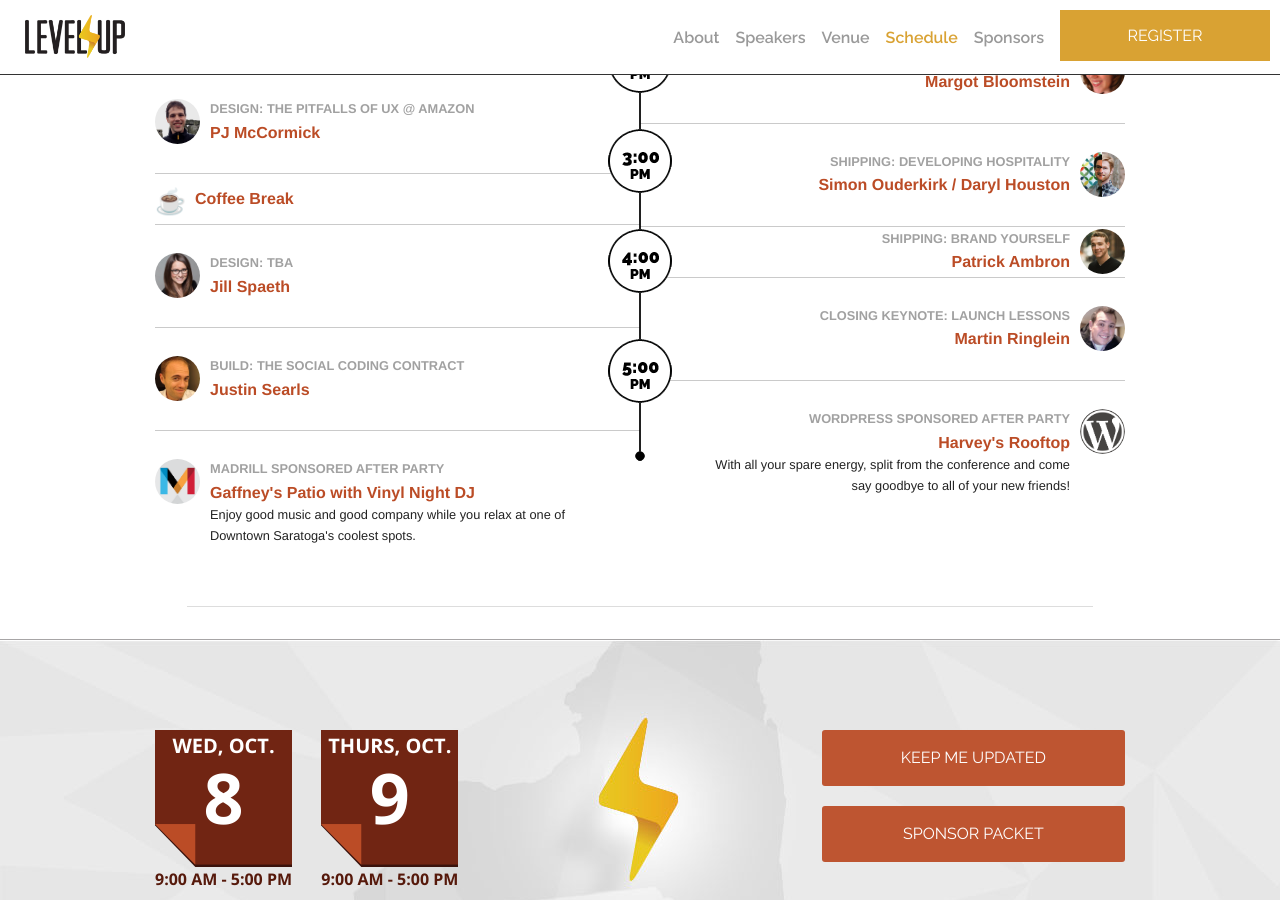
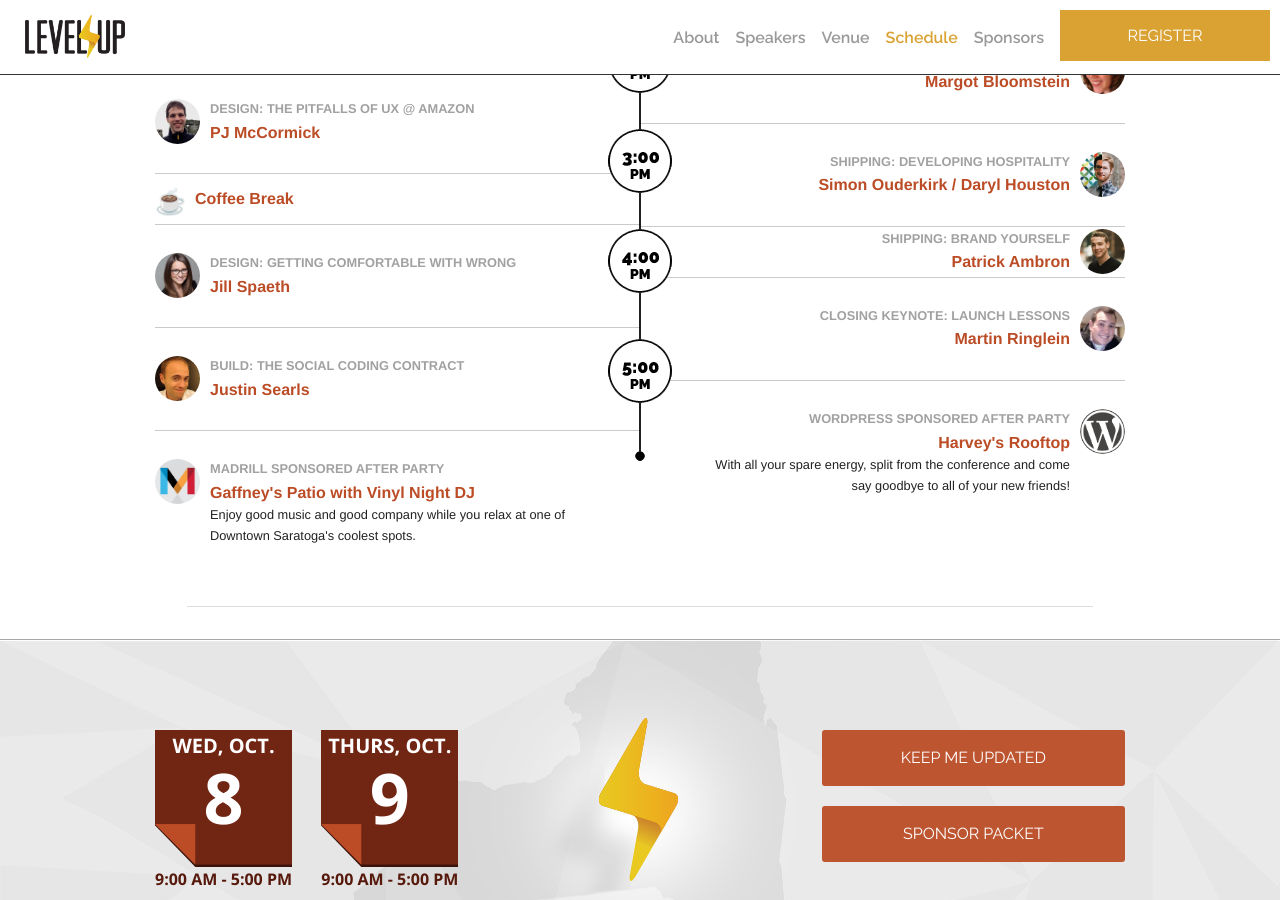
Before and after one commit to madglory/level-up, a Jekyll site: the page built from index.html, in a window 1280 px wide and 900 px high, scrolled down 6265 px. Built offline with Jekyll 4.4.1, drawn with Linux system fonts in a browser that asks for light colours; emoji names are drawn with the system emoji font; comment, search, counter and statistics services are not loaded.

Commit message:
Updates Jill Talk Title

```diff
--- a/_data/schedule.yaml
+++ b/_data/schedule.yaml
@@ -47,7 +47,7 @@
     description:
     image: http://cdn.jsdelivr.net/emojione/assets/png/2615.png
   - title: Jill Spaeth
-    section: "Design: TBA"
+    section: "Design: Getting Comfortable With Wrong"
     time: 330pm
     length: 60
     description:
```
